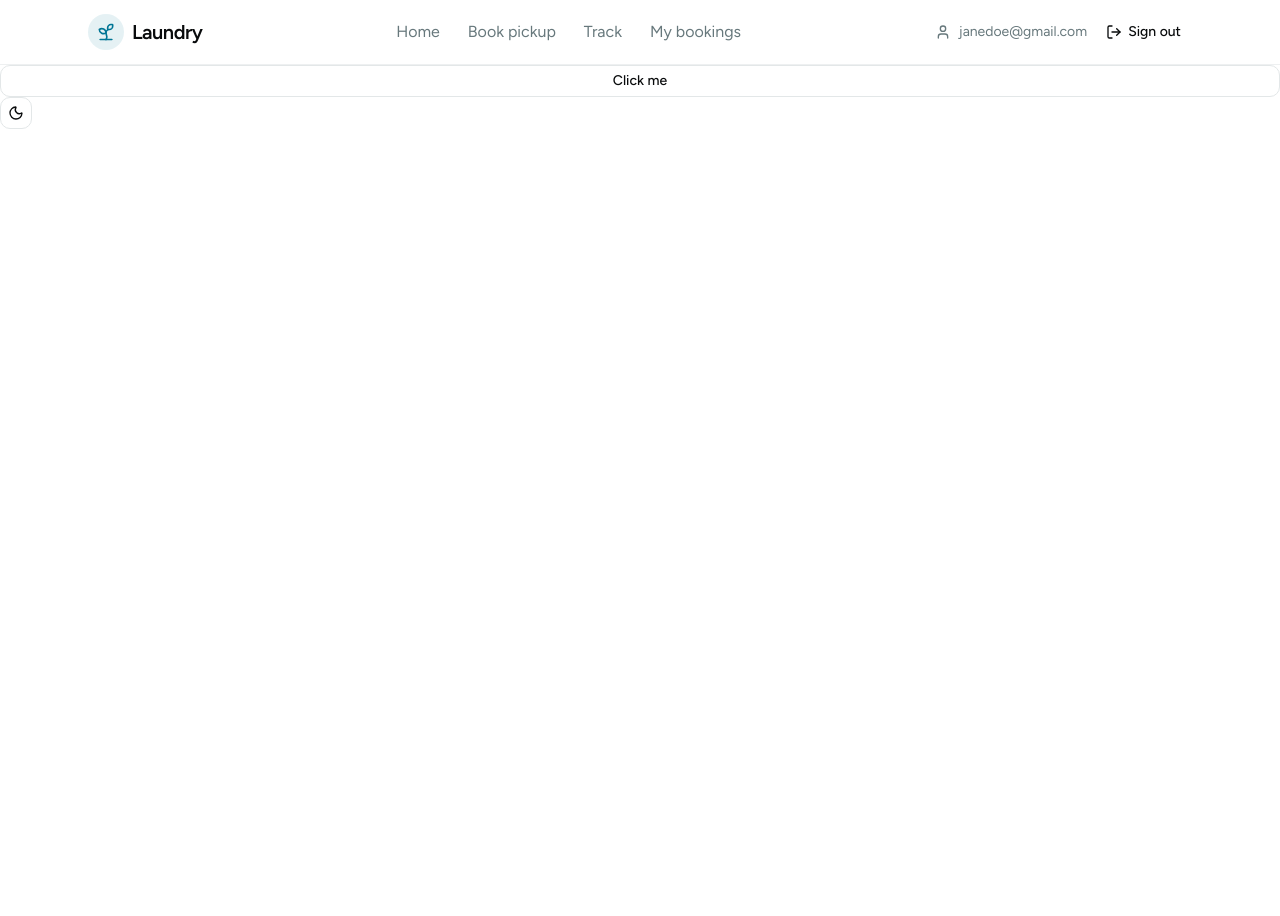
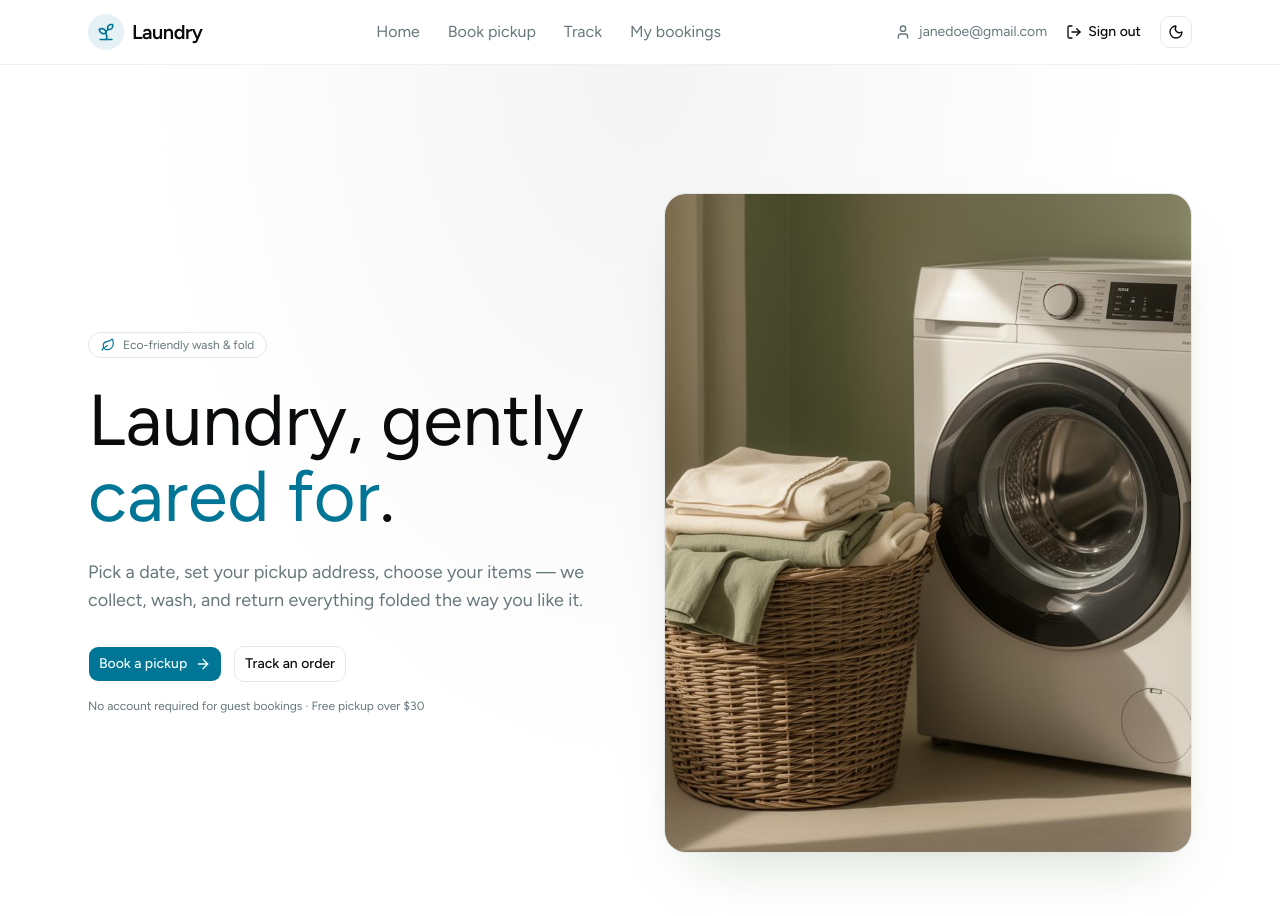
Before and after one commit to klaus-gudy/laundry-web, a Next.js app: page / in a window 1280 px wide. Shown: the top 916 px of the page. Before the commit the page ends 800 px from the top, so only its background shows below. Built offline with nearby package versions, Linux system fonts and the light colour scheme.

Commit message:
Added the first hero section of the page

```diff
--- a/app/page.tsx
+++ b/app/page.tsx
@@ -1,15 +1,72 @@
+'use client';
 import { Header } from "@/components/shared/header";
-import { ThemeToggle } from "@/components/theme/theme-toggle";
-import { Button } from "@/components/ui/button"
+import { Button } from "@/components/ui/button";
+import { ArrowRight, Leaf } from "lucide-react";
+import { motion } from "motion/react";
+import Image from "next/image";
+import Link from "next/link";
 
 export default function Home() {
   return (
     <div className="flex min-h-screen flex-col">
       <Header />
       <>
-      <Button variant={"outline"}>Click me</Button>
-      <ThemeToggle />
-    </>
+        <section className="relative overflow-hidden">
+          <div className="absolute inset-0 -z-10 bg-[radial-gradient(ellipse_at_top,var(--secondary)_0%,transparent_55%)]" />
+          <div className="mx-auto grid max-w-6xl gap-12 px-4 py-16 sm:px-6 sm:py-24 lg:grid-cols-2 lg:items-center lg:py-32">
+            <motion.div
+              initial={{ opacity: 0, y: 12 }}
+              animate={{ opacity: 1, y: 0 }}
+              transition={{ duration: 0.6, ease: "easeOut" }}
+            >
+              <span className="inline-flex items-center gap-2 rounded-full border border-border bg-card px-3 py-1 text-xs text-muted-foreground">
+                <Leaf className="h-3.5 w-3.5 text-primary" />
+                Eco-friendly wash & fold
+              </span>
+              <h1 className="mt-6 font-display text-5xl leading-[1.05] sm:text-6xl lg:text-7xl">
+                Laundry, gently{" "}
+                <em className="not-italic text-primary">cared for</em>.
+              </h1>
+              <p className="mt-6 max-w-lg text-lg text-muted-foreground">
+                Pick a date, set your pickup address, choose your items — we
+                collect, wash, and return everything folded the way you like it.
+              </p>
+              <div className="mt-8 flex flex-wrap gap-3">
+                <Link href="/book">
+                  <Button size="lg" className="gap-2">
+                    Book a pickup <ArrowRight className="h-4 w-4" />
+                  </Button>
+                </Link>
+                <Link href="/track">
+                  <Button size="lg" variant="outline">
+                    Track an order
+                  </Button>
+                </Link>
+              </div>
+              <p className="mt-4 text-xs text-muted-foreground">
+                No account required for guest bookings · Free pickup over $30
+              </p>
+            </motion.div>
+
+            <motion.div
+              initial={{ opacity: 0, scale: 0.96 }}
+              animate={{ opacity: 1, scale: 1 }}
+              transition={{ duration: 0.7, delay: 0.1 }}
+              className="relative"
+            >
+              <div className="relative aspect-4/5 overflow-hidden rounded-3xl border border-border bg-secondary/60 shadow-[0_30px_60px_-30px_rgba(125,155,118,0.4)]">
+                <Image
+                  src="/hero-laundry.jpg"
+                  alt="Washing machine beside a wicker basket of folded cream and sage linens"
+                  width={1024}
+                  height={1280}
+                  className="h-full w-full object-cover"
+                />
+              </div>
+            </motion.div>
+          </div>
+        </section>
+      </>
     </div>
   );
 }
--- a/components/shared/header.tsx
+++ b/components/shared/header.tsx
@@ -1,6 +1,8 @@
+'use client';
 import { LogOut, Sprout, UserIcon } from "lucide-react";
 import Link from "next/link";
 import { Button } from "../ui/button";
+import { ThemeToggle } from "../theme/theme-toggle";
 
 export function Header() {
   return (
@@ -52,6 +54,7 @@ export function Header() {
               <LogOut className="h-4 w-4" />
               <span className="hidden sm:inline">Sign out</span>
             </Button>
+            <ThemeToggle />
           </>
 
           {/* <>
```
Also changed, not shown: components/shared/footer.tsx (added), public/hero-laundry.jpg (added).
